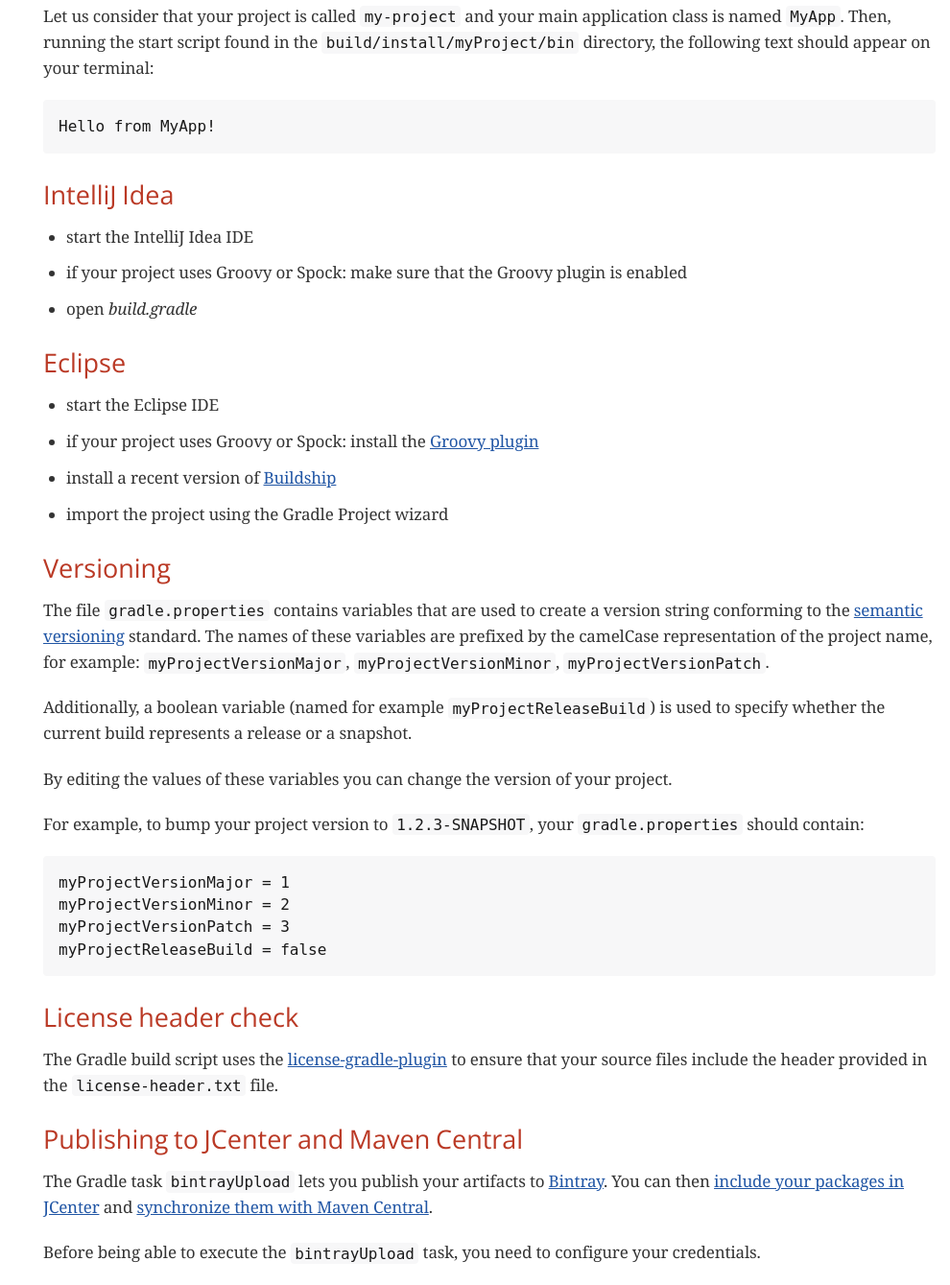
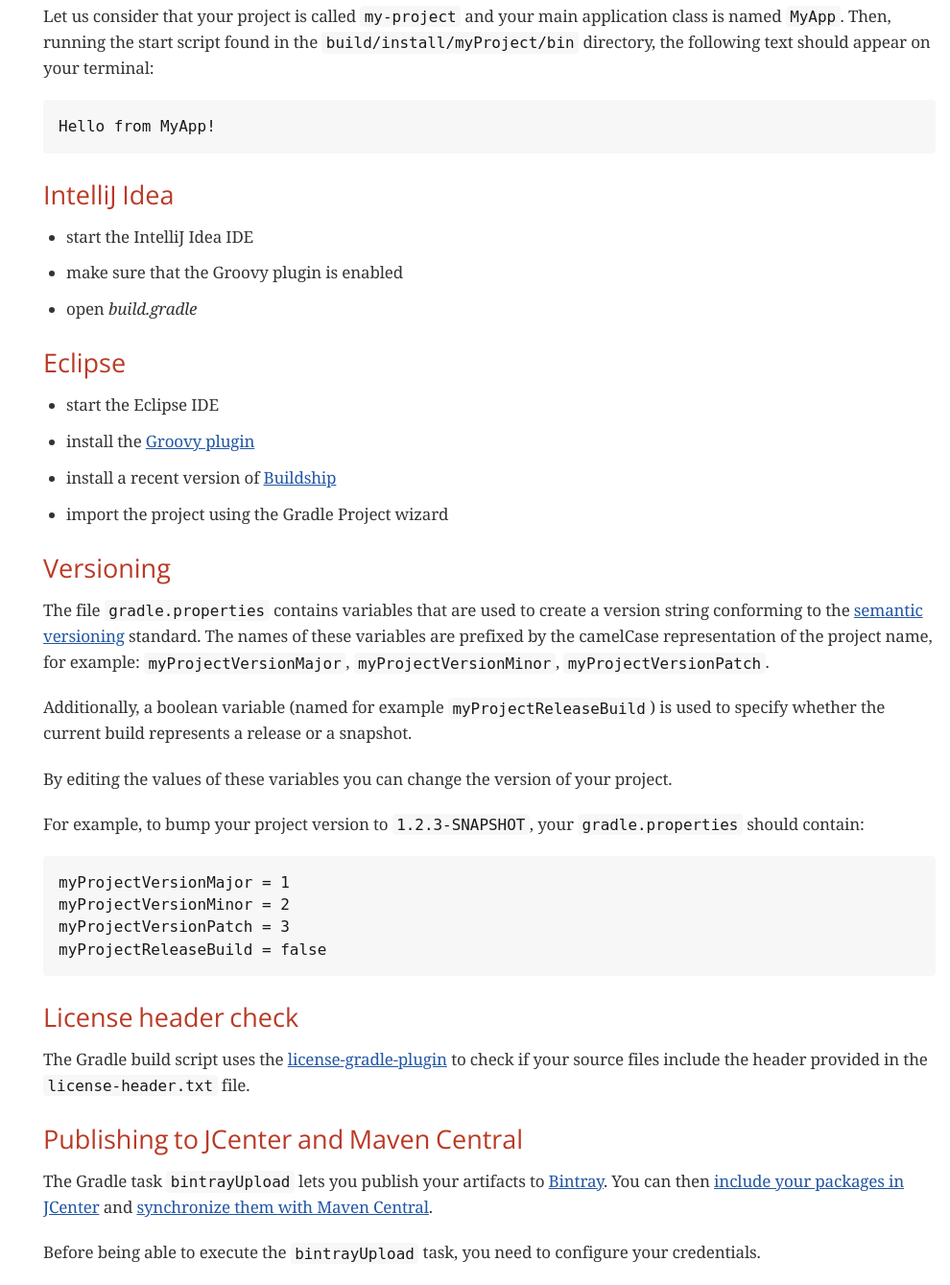
Before and after one commit to boothub-org/boothub-template-simple-groovy, a plain HTML site: page snapshots/latest/index.html in a window 1280 px wide. Shown: the part 1659-2998 px from the top of the page at 96% size, without its empty margins (290-1280 px from the left). Drawn offline with nearby package versions, Linux system fonts and the light colour scheme; a web font is replaced by a local one.

Commit message:
Generated by gradle-git-publish

```diff
--- a/snapshots/latest/index.html
+++ b/snapshots/latest/index.html
@@ -79,9 +79,9 @@ Click on the icon below to read the license file:</p>
 <div class="sectionbody">
 <div class="paragraph">
 <p>You can generate a project skeleton based on the Simple-Groovy template by using the
-<a href="http://boothub.org/app#/home/true/https%3A%2F%2Fgithub.com%2Fboothub-org%2Fboothub-template-simple-groovy%2Freleases%2Fdownload%2Fv0.3.3-SNAPSHOT%2Fsimple-groovy-0.3.3-SNAPSHOT.zip" class="external" target="_blank">BootHub GUI</a>
+<a href="https://boothub.org/app#/home/true/https%3A%2F%2Fgithub.com%2Fboothub-org%2Fboothub-template-simple-groovy%2Freleases%2Fdownload%2Fv0.3.3-SNAPSHOT%2Fsimple-groovy-0.3.3-SNAPSHOT.zip" class="external" target="_blank">BootHub GUI</a>
 or the
-<a href="http://boothub.org/app#/cli" class="external" target="_blank">BootHub CLI</a>.</p>
+<a href="https://boothub.org/app#/cli" class="external" target="_blank">BootHub CLI</a>.</p>
 </div>
 <div class="paragraph">
 <p>After providing the <a href="http://doc.boothub.org/releases/latest/#template-independent-data">template-independent data</a>, you need to configure the
@@ -164,7 +164,7 @@ Then, running the start script found in the <code>build/install/myProject/bin</c
 <p>start the IntelliJ Idea IDE</p>
 </li>
 <li>
-<p>if your project uses Groovy or Spock: make sure that the Groovy plugin is enabled</p>
+<p>make sure that the Groovy plugin is enabled</p>
 </li>
 <li>
 <p>open <em>build.gradle</em></p>
@@ -180,7 +180,7 @@ Then, running the start script found in the <code>build/install/myProject/bin</c
 <p>start the Eclipse IDE</p>
 </li>
 <li>
-<p>if your project uses Groovy or Spock: install the <a href="https://github.com/groovy/groovy-eclipse/wiki#releases">Groovy plugin</a></p>
+<p>install the <a href="https://github.com/groovy/groovy-eclipse/wiki#releases">Groovy plugin</a></p>
 </li>
 <li>
 <p>install a recent version of <a href="https://projects.eclipse.org/projects/tools.buildship">Buildship</a></p>
@@ -220,7 +220,7 @@ myProjectReleaseBuild = false</pre>
 <h3 id="_license_header_check">License header check</h3>
 <div class="paragraph">
 <p>The Gradle build script uses the <a href="https://github.com/hierynomus/license-gradle-plugin">license-gradle-plugin</a>
-to ensure that your source files include the header provided in the <code>license-header.txt</code> file.</p>
+to check if your source files include the header provided in the <code>license-header.txt</code> file.</p>
 </div>
 </div>
 <div class="sect2">
```
